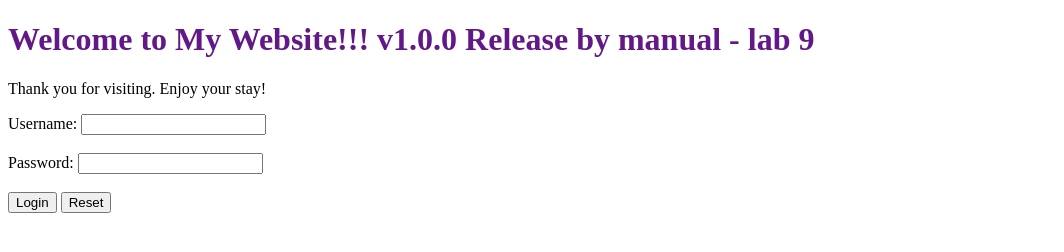
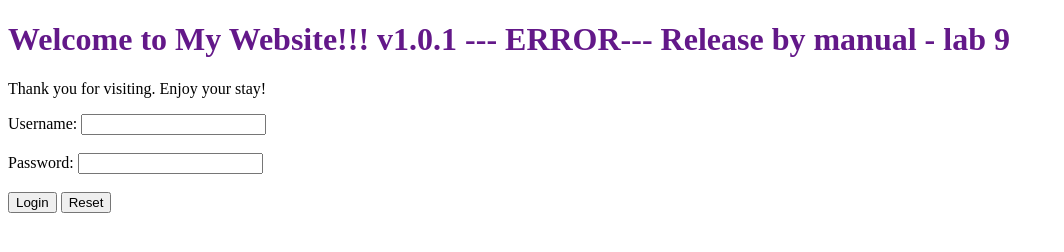
Before and after one commit to quanghung2802/nodejs-random-color-hung, a website: page public/index.html in a window 1280 px wide. Shown: the whole page, without its empty margins (0-1064 px from the left). Drawn offline with Linux system fonts and the light colour scheme.

Commit message:
add error lab ver 1.0.1

```diff
--- a/public/index.html
+++ b/public/index.html
@@ -7,7 +7,7 @@
 </head>
 
 <body>
-    <h1 id="welcome" style="color: #631889;">Welcome to My Website!!! v1.0.0 Release by manual - lab 9</h1>
+    <h1 id="welcome" style="color: #631889;">Welcome to My Website!!! v1.0.1 --- ERROR--- Release by manual - lab 9</h1>
     <p>Thank you for visiting. Enjoy your stay!</p>
 
     <form action="/api/login" method="POST">
```
